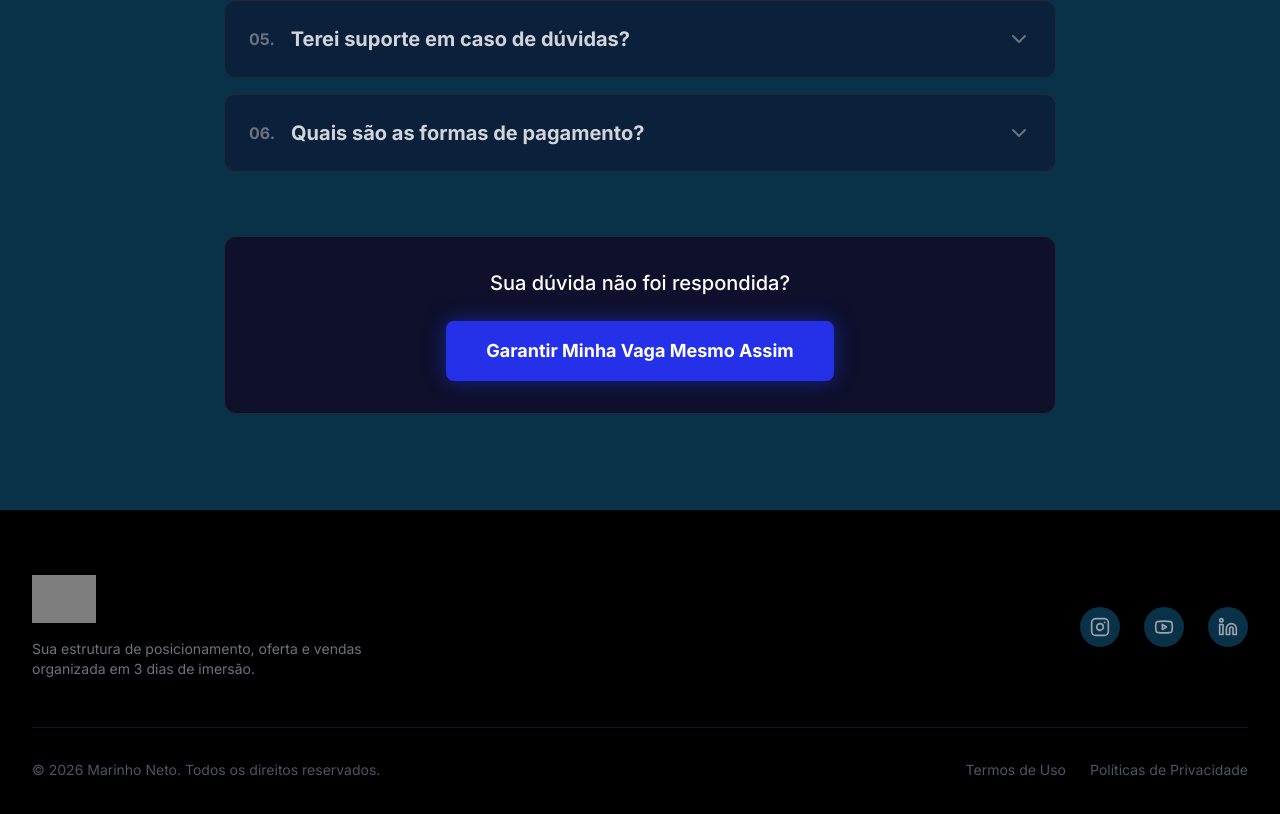
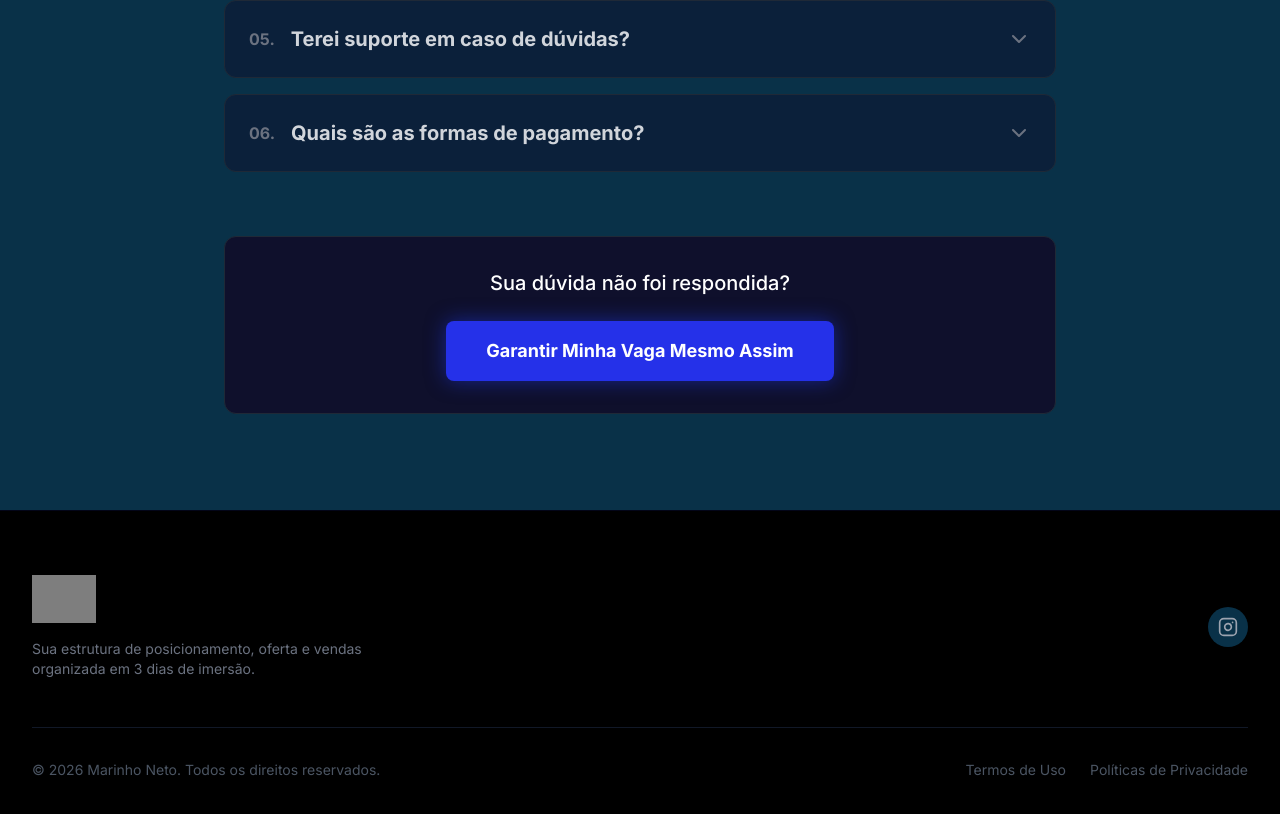
Before and after one commit to MestreZuao/rota-landing-page, a React (Vite) app: page / in a window 1280 px wide. Shown: the part 8038-8852 px from the top of the page. Built offline with nearby package versions, Linux system fonts and the light colour scheme; grey boxes are pictures that could not be loaded.

Commit message:
feat: updated kiwify link and refined social footer links

```diff
--- a/src/components/Footer.jsx
+++ b/src/components/Footer.jsx
@@ -1,5 +1,5 @@
 import React from 'react';
-import { Instagram, Youtube, Linkedin } from 'lucide-react';
+import { Instagram } from 'lucide-react';
 import { KIWIFY_CHECKOUT_URL } from '../constants';
 
 const Footer = () => {
@@ -24,18 +24,9 @@ const Footer = () => {
                     </div>
 
                     <div className="flex gap-6">
-                        {/* Social Links Placeholders */}
-                        <a href="#" className="w-10 h-10 rounded-full bg-brand-gray flex items-center justify-center text-gray-400 hover:text-brand-light hover:bg-gray-800 transition-all">
+                        <a href="https://www.instagram.com/omarinhonetto/" target="_blank" rel="noopener noreferrer" className="w-10 h-10 rounded-full bg-brand-gray flex items-center justify-center text-gray-400 hover:text-brand-light hover:bg-gray-800 transition-all">
                             <span className="sr-only">Instagram</span>
                             <Instagram className="w-5 h-5" />
-                        </a>
-                        <a href="#" className="w-10 h-10 rounded-full bg-brand-gray flex items-center justify-center text-gray-400 hover:text-brand-light hover:bg-gray-800 transition-all">
-                            <span className="sr-only">Youtube</span>
-                            <Youtube className="w-5 h-5" />
-                        </a>
-                        <a href="#" className="w-10 h-10 rounded-full bg-brand-gray flex items-center justify-center text-gray-400 hover:text-brand-light hover:bg-gray-800 transition-all">
-                            <span className="sr-only">LinkedIn</span>
-                            <Linkedin className="w-5 h-5" />
                         </a>
                     </div>
                 </div>
--- a/src/constants.js
+++ b/src/constants.js
@@ -1 +1 @@
-export const KIWIFY_CHECKOUT_URL = "https://pay.kiwify.com.br/8Gx4SdMI";
+export const KIWIFY_CHECKOUT_URL = "https://kiwify.app/Tl1tzVy";
```
